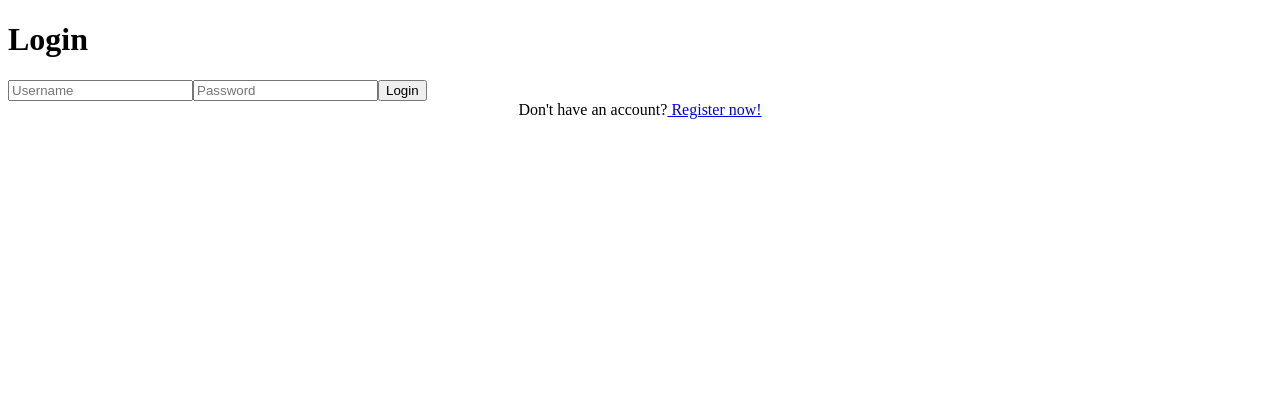
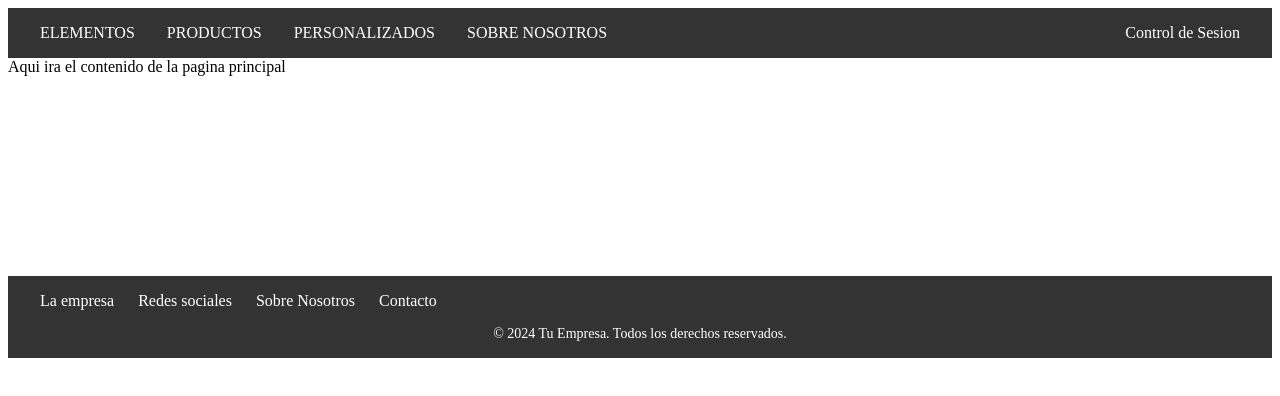
Before and after one commit to jescarcon/MTB-CLUB, a React (Vite) app in the folder src/FrontEnd/: page / in a window 1280 px wide. Before the commit this address led to /login. Shown: the top 396 px of the page. Built offline with nearby package versions, Linux system fonts and the light colour scheme.

Commit message:
Base de Navbar, Footer

```diff
--- a/src/FrontEnd/src/App.jsx
+++ b/src/FrontEnd/src/App.jsx
@@ -18,16 +18,17 @@ function RegisterAndLogout() {
 
 function App() {
   return (
-    <BrowserRouter>
-      <Routes>
-        <Route
+   <BrowserRouter>
+       <Routes>
+      {/*<Route
           path="/"
           element={
             <ProtectedRoute>
               <Home />
             </ProtectedRoute>
           }
-        />
+        />*/}
+        <Route path="/" element={<Home />} />
         <Route path="/login" element={<Login />} />
         <Route path="/logout" element={<Logout />} />
         <Route path="/register" element={<RegisterAndLogout />} />
--- a/src/FrontEnd/src/components/Auth/Login/Login.jsx
+++ b/src/FrontEnd/src/components/Auth/Login/Login.jsx
@@ -1,13 +1,17 @@
+import Footer from "../../Footer/Footer"
+import Navbar from "../../Navbar/Navbar"
 import Form from "../Form/Form"
 
 function Login() {
     return (
     <>
+    <Navbar/>
     <Form route="/api/token/" method="login" />
     <p style={{ width: "fit-content", margin: "0 auto" }}>
         Don't have an account?
         <a href="/register"> Register now!</a>
     </p>
+    <Footer/>
     </>)
 }
 
--- a/src/FrontEnd/src/components/Auth/Register/Register.jsx
+++ b/src/FrontEnd/src/components/Auth/Register/Register.jsx
@@ -1,12 +1,17 @@
+import Footer from "../../Footer/Footer"
+import Navbar from "../../Navbar/Navbar"
 import Form from "../Form/Form"
 
 function Register() {
-    return (<>
+    return (
+    <>
+        <Navbar/>
         <Form route="/api/user/register/" method="register" />
         <p style={{ width: "fit-content", margin: "0 auto" }}>
         You already have an account?
         <a href="/login"> Sign in!</a>
         </p>
+        <Footer/>
     </>
     )
 
--- a/src/FrontEnd/src/components/Common/constants.js
+++ b/src/FrontEnd/src/components/Common/constants.js
@@ -1,4 +1,6 @@
+
+const isProduction = 0;
+
 export const ACCESS_TOKEN = "access";
 export const REFRESH_TOKEN = "refresh"
-export const VITE_API_URL="https://mtb-club-backend.onrender.com"
-//export const VITE_API_URL="http://localhost:8000/"
+export const VITE_API_URL = isProduction ? "https://mtb-club-backend.onrender.com" : "http://localhost:8000/";
--- /dev/null
+++ b/src/FrontEnd/src/components/Footer/Footer.css
@@ -0,0 +1,31 @@
+.footer {
+    background-color: #333;
+    color: #fff;
+    padding: 1rem 2rem;
+    display: flex;
+    justify-content: space-between;
+    align-items: center;
+    flex-wrap: wrap;
+  }
+
+  .footer-links {
+    display: flex;
+    gap: 1.5rem;
+  }
+
+  .footer-links a {
+    text-decoration: none;
+    color: #fff;
+    font-size: 1rem;
+  }
+
+  .footer-links a:hover {
+    color: #ddd;
+  }
+
+  .footer-copyright {
+    font-size: 0.875rem;
+    margin-top: 1rem;
+    text-align: center;
+    width: 100%;
+  }
--- /dev/null
+++ b/src/FrontEnd/src/components/Footer/Footer.jsx
@@ -0,0 +1,18 @@
+import React from 'react';
+import './Footer.css'; // Archivo CSS para los estilos
+
+export default function Footer() {
+  return (
+    <footer className="footer">
+      <div className="footer-links">
+        <a >La empresa</a>
+        <a >Redes sociales</a>
+        <a >Sobre Nosotros</a>
+        <a >Contacto</a>
+      </div>
+      <div className="footer-copyright">
+        &copy; {new Date().getFullYear()} Tu Empresa. Todos los derechos reservados.
+      </div>
+    </footer>
+  );
+}
--- a/src/FrontEnd/src/components/Home/Home.jsx
+++ b/src/FrontEnd/src/components/Home/Home.jsx
@@ -1,13 +1,13 @@
 import React from 'react';
+import Navbar from '../Navbar/Navbar';
+import Footer from '../Footer/Footer';
 
 function Home() {
     return (
         <div>
-            <h1>Welcome to Our Website!</h1>
-            <p>
-                We're excited to have you here. Explore our features and join our community.
-            </p>
-
+            <Navbar/>
+            <div  style={{ marginBottom: '200px' }}>Aqui ira el contenido de la pagina principal</div>
+            <Footer/>
         </div>
     );
 }
--- /dev/null
+++ b/src/FrontEnd/src/components/Navbar/Navbar.css
@@ -0,0 +1,66 @@
+.navbar {
+    display: flex;
+    justify-content: space-between;
+    align-items: center;
+    padding: 1rem 2rem;
+    background-color: #333;
+    color: #fff;
+  }
+
+  .navbar-links {
+    list-style: none;
+    display: flex;
+    gap: 2rem;
+    margin: 0;
+    padding: 0;
+  }
+
+  .navbar-links li a {
+    text-decoration: none;
+    color: #fff;
+    font-size: 1rem;
+  }
+
+  .navbar-links li a:hover {
+    color: #ddd;
+  }
+
+  .navbar-login {
+    position: relative;
+  }
+
+  .navbar-login a {
+    text-decoration: none;
+    color: #fff;
+    font-size: 1rem;
+  }
+
+  .navbar-login a:hover {
+    color: #ddd;
+  }
+
+  .dropdown-menu {
+    position: absolute;
+    top: 100%;
+    right: 0;
+    background-color: #444;
+    list-style: none;
+    padding: 0.5rem 1rem;
+    margin: 0;
+    border-radius: 0.25rem;
+    box-shadow: 0 2px 5px rgba(0, 0, 0, 0.2);
+  }
+
+  .dropdown-menu li {
+    margin: 0.5rem 0;
+  }
+
+  .dropdown-menu li a {
+    text-decoration: none;
+    color: #fff;
+    font-size: 1rem;
+  }
+
+  .dropdown-menu li a:hover {
+    color: #ddd;
+  }
--- /dev/null
+++ b/src/FrontEnd/src/components/Navbar/Navbar.jsx
@@ -0,0 +1,38 @@
+import React, { useState } from 'react';
+import './Navbar.css'; // Archivo CSS para los estilos
+
+export default function Navbar() {
+  const [dropdownVisible, setDropdownVisible] = useState(false);
+
+  const handleLoginClick = () => {
+    setDropdownVisible(!dropdownVisible);
+  };
+  return (
+    <nav className="navbar">
+      <ul className="navbar-links">
+        <li><a >ELEMENTOS</a></li>
+        <li><a >PRODUCTOS</a></li>
+        <li><a >PERSONALIZADOS</a></li>
+        <li><a >SOBRE NOSOTROS</a></li>
+      </ul>
+      <div className="navbar-login">
+
+          <div>
+            <a onClick={handleLoginClick}>Control de Sesion </a>
+              {dropdownVisible && (
+              <ul className="dropdown-menu">
+                <li><a href="/login">Iniciar Sesion</a></li>
+                <li><a href="/register">Registrarse</a></li>
+                <li><a href="/logout">Cierra Sesion</a></li>
+
+              </ul>
+              )}
+          </div>
+
+
+
+
+      </div>
+    </nav>
+  );
+}
```
